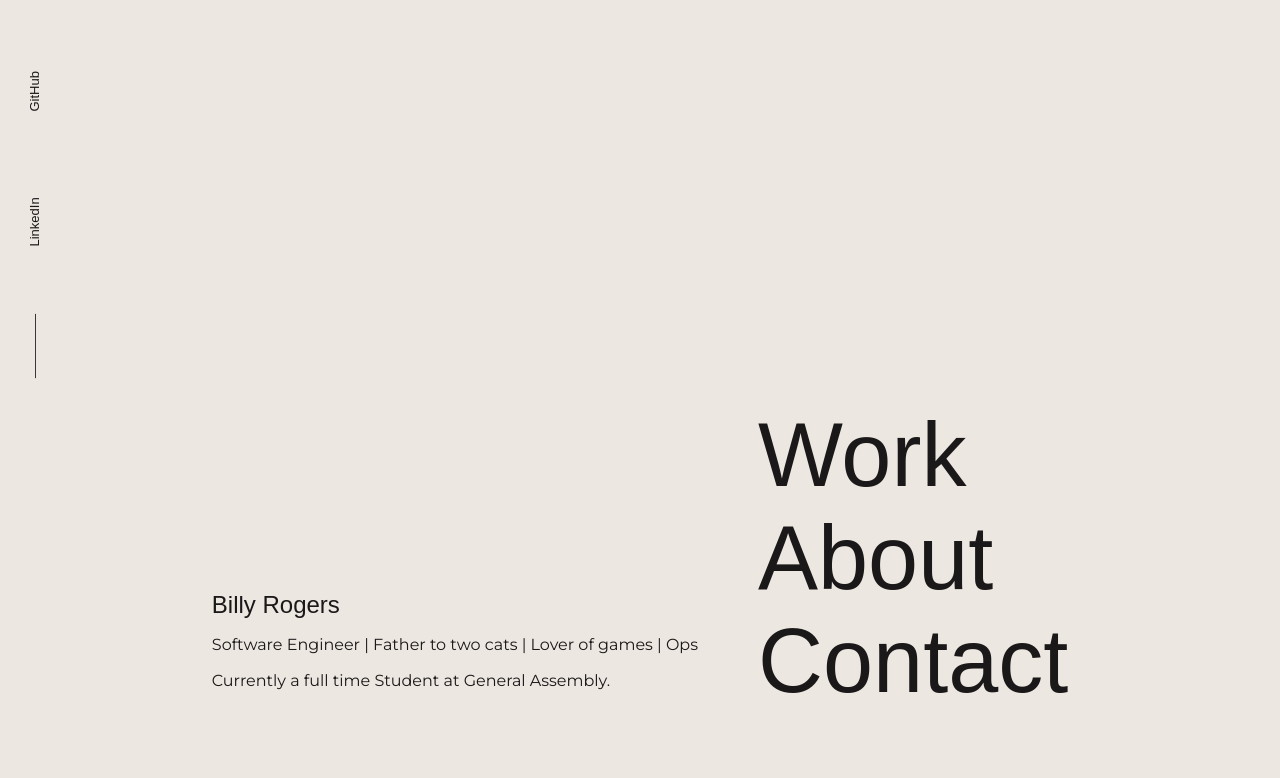
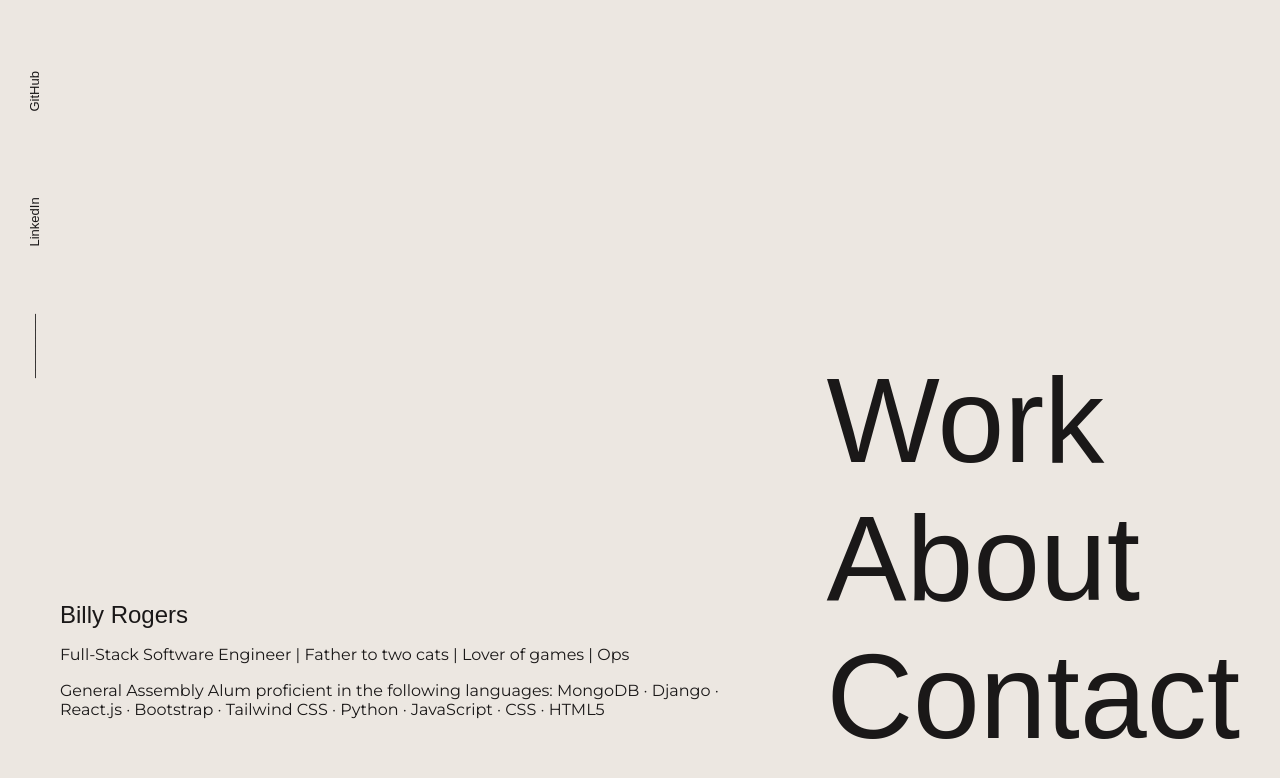
Before and after one commit to williamrogerschi/Portfolio, a React (Vite) app in the folder billy-port/: page / in a window 1280 px wide. Shown: the top 778 px of the page. Built offline with nearby package versions, Linux system fonts and the light colour scheme; a web font is replaced by a local one.

Commit message:
adding some content on the home page

```diff
--- a/billy-port/src/App.css
+++ b/billy-port/src/App.css
@@ -38,7 +38,9 @@ body {
 .home-content {
   display: flex;
   flex-direction: column;
-  padding-top: 13%;
+  padding-top: 16%;
+  margin-left: 60px;
+  margin-right: 40px;
 }
 
 h2 {
@@ -57,7 +59,7 @@ p {
   text-decoration: none;
   font-family: 'Gayathri', sans-serif;
   font-weight: 100;
-  font-size: 90px;
+  font-size: 120px;
   color: #1A1818;
 }
 
@@ -69,6 +71,7 @@ p {
   display: flex;
   justify-content: flex-end;
   margin-left: 60px;
+  margin-right: 40px;
 }
 
 .navbar {
--- a/billy-port/src/components/Home.jsx
+++ b/billy-port/src/components/Home.jsx
@@ -10,8 +10,8 @@ const Home = () => {
                 <div className='home-container'>
                     <div className='home-content'>
                         <h2>Billy Rogers</h2>
-                        <p>Software Engineer | Father to two cats | Lover of games | Ops</p>
-                        <p>Currently a full time Student at General Assembly.</p>
+                        <p>Full-Stack Software Engineer | Father to two cats | Lover of games | Ops</p>
+                        <p>General Assembly Alum proficient in the following languages: MongoDB · Django · React.js · Bootstrap · Tailwind CSS · Python  · JavaScript · CSS · HTML5 </p>
                     </div>
                         <Nav/>
                 </div>
```
